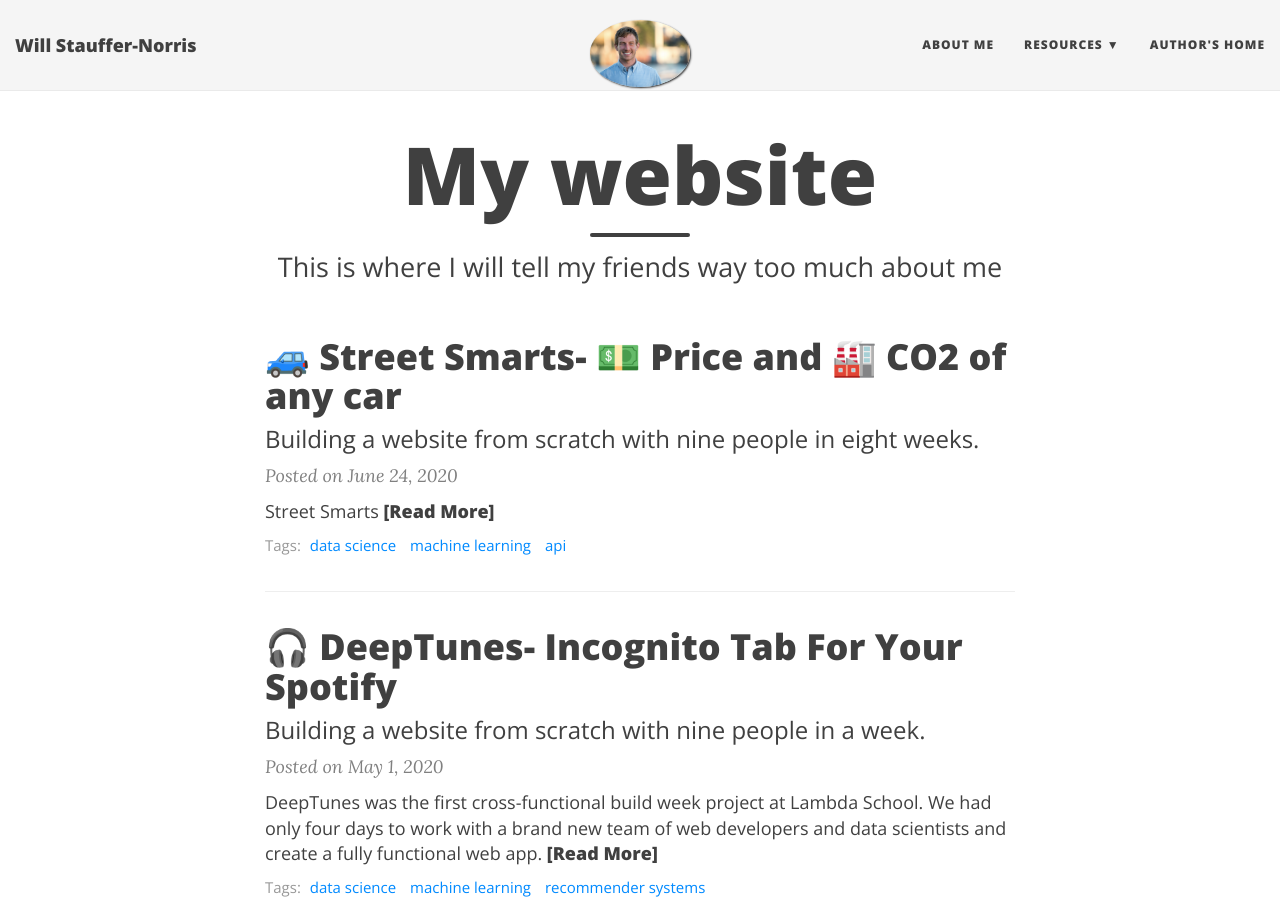
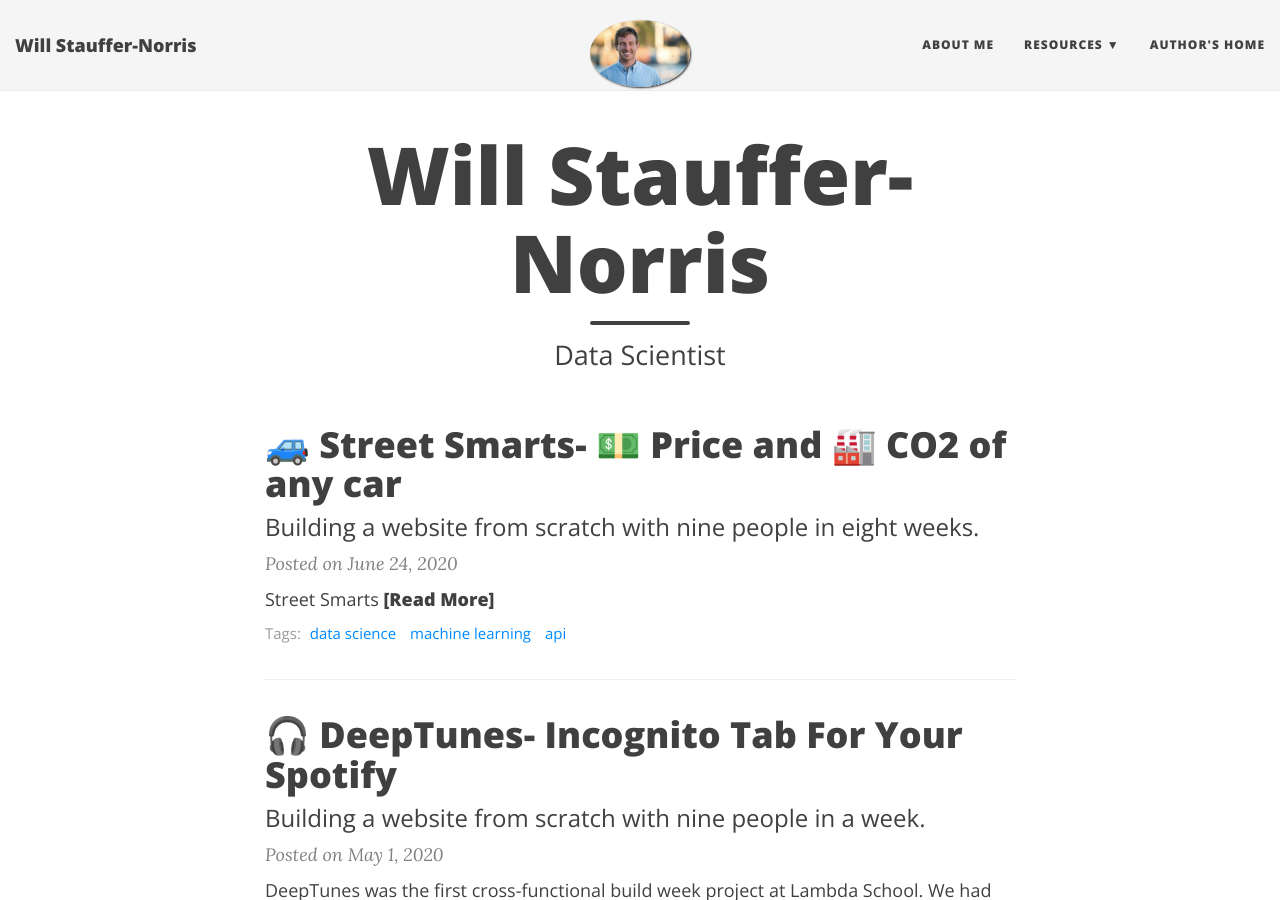
Before and after one commit to willstauffer/willstauffer.github.io, a Jekyll site: the page built from index.html, in a window 1280 px wide and 900 px high. Built offline with Jekyll 4.4.1, drawn with Linux system fonts in a browser that asks for light colours; nearby versions of some CDN libraries; the list of posts is cut into pages by our own code.

Commit message:
Update index.html

```diff
--- a/index.html
+++ b/index.html
@@ -1,7 +1,7 @@
 ---
 layout: page
-title: My website
-subtitle: This is where I will tell my friends way too much about me
+title: Will Stauffer-Norris
+subtitle: Data Scientist
 use-site-title: true
 ---
 
```
